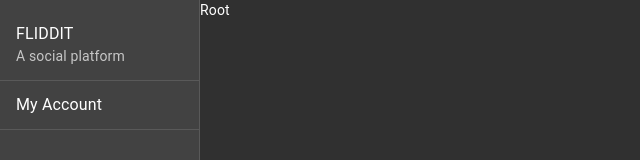
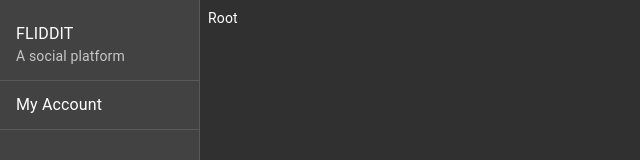
Before and after one commit to Flixbox/fliddit, a React (Create React App) app in the folder frontend/: page / in a window 1280 px wide. Shown: the top 160 px of the page, without its empty margins (0-640 px from the left). Built offline with nearby package versions, Linux system fonts and the light colour scheme.

Commit message:
feat: added some spacing to the root element

```diff
--- a/frontend/src/views/App.js
+++ b/frontend/src/views/App.js
@@ -26,7 +26,10 @@ const App = () => {
                     <Grid item style={{ width: navWidth }}>
                         <Navigation />
                     </Grid>
-                    <Grid item>
+                    <Grid
+                        item
+                        style={{ paddingLeft: theme.spacing(1), paddingTop: theme.spacing(1) }}
+                    >
                         <Switch>
                             <Route exact path="/" component={Root} />
                         </Switch>
```
